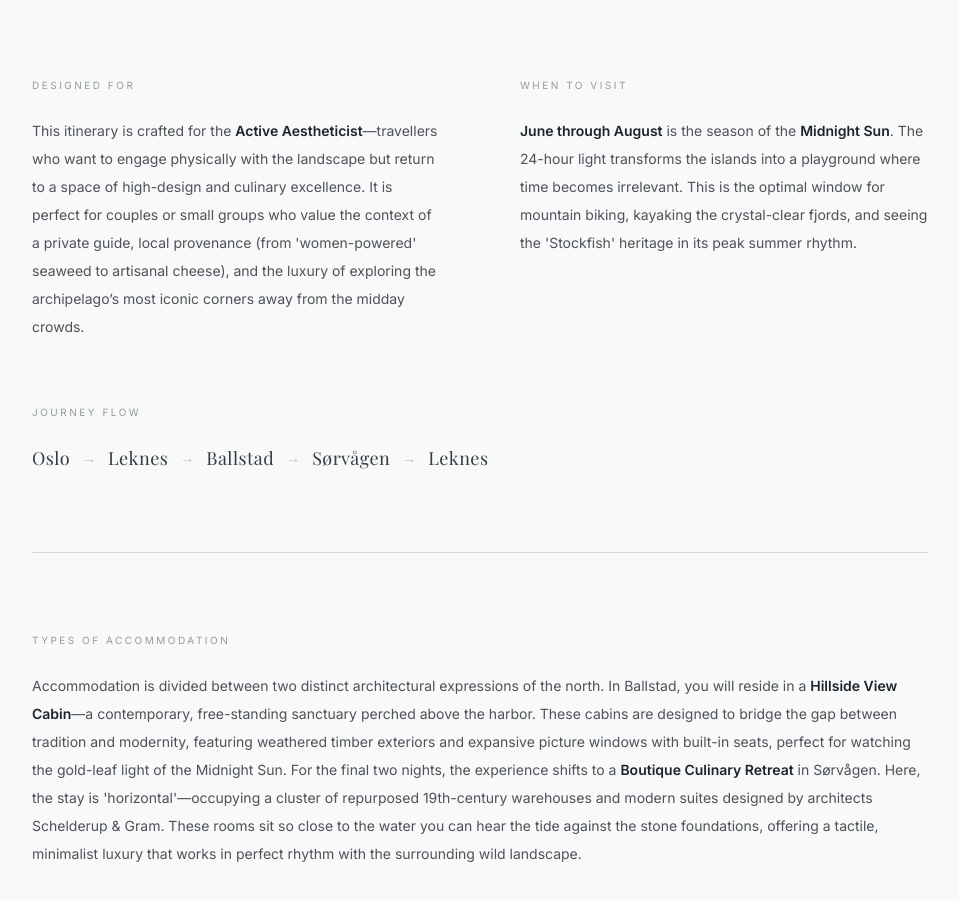
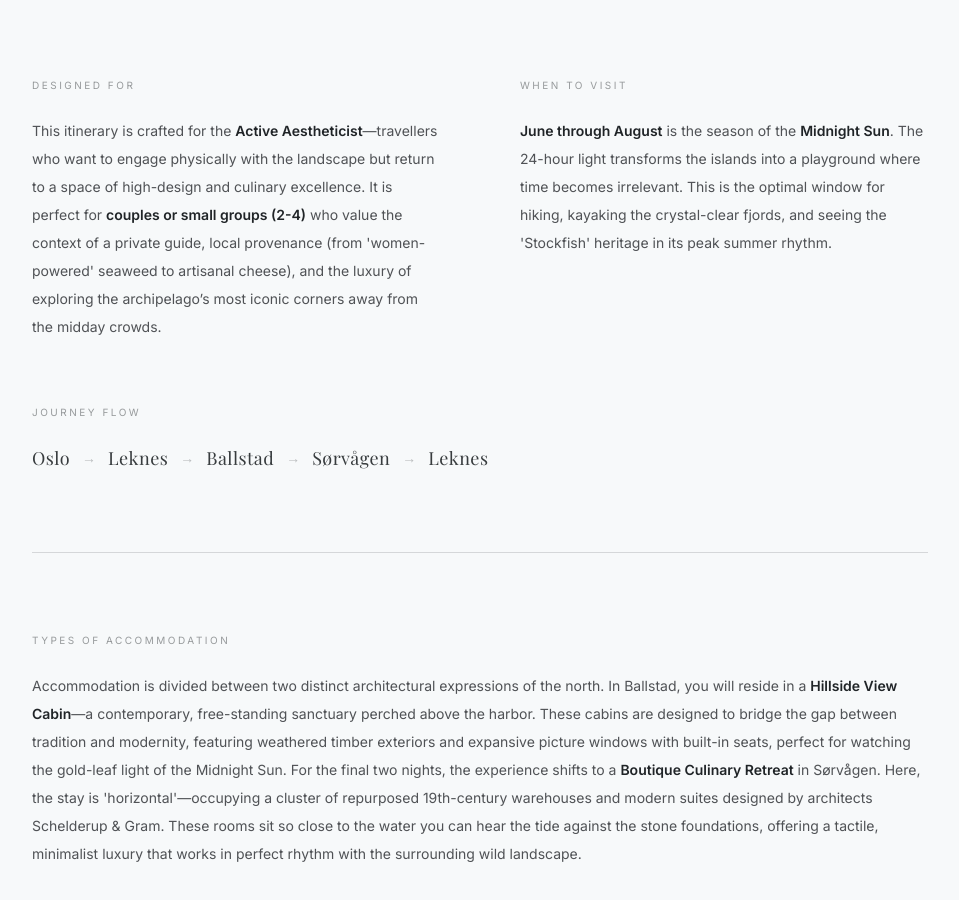
Before and after one commit to gioascia93/portfolio, a Next.js app: page /itineraries/lofoten-arctic-summer in a window 1280 px wide. Shown: the part 1049-1949 px from the top of the page, without its empty margins (160-1119 px from the left). Built offline with nearby package versions, Linux system fonts and the light colour scheme; a web font is replaced by a local one.

Commit message:
feat: refine itinerary guest profile and activity details
Clarified guest profile to specify group size and updated activities

```diff
--- a/app/itineraries/[slug]/page.tsx
+++ b/app/itineraries/[slug]/page.tsx
@@ -25,8 +25,8 @@ const itineraryData: Record<string, {
     heroImage: "/images/lofoten_hero.jpg",
     heroTagline: "Lofoten: Where the Mountains Meet the Sea",
     overview: "The Lofoten Islands are a geological anomaly—a dramatic spine of ancient granite peaks rising directly from the turquoise waters of the Norwegian Sea. This journey is a study in the region's coastal identity, where traditional fishing heritage has been reimagined through the lens of contemporary design and culinary activism. From the active harbor of Ballstad to the raw, wild tip of the archipelago in Sørvågen, I focus on the interplay between the sea and the summits, celebrating the profound, 24-hour light of the Arctic summer.",
-    guestProfile: "This itinerary is crafted for the **Active Aestheticist**—travellers who want to engage physically with the landscape but return to a space of high-design and culinary excellence. It is perfect for couples or small groups who value the context of a private guide, local provenance (from 'women-powered' seaweed to artisanal cheese), and the luxury of exploring the archipelago’s most iconic corners away from the midday crowds.",
-    whenToVisit: "**June through August** is the season of the **Midnight Sun**. The 24-hour light transforms the islands into a playground where time becomes irrelevant. This is the optimal window for mountain biking, kayaking the crystal-clear fjords, and seeing the 'Stockfish' heritage in its peak summer rhythm.",
+    guestProfile: "This itinerary is crafted for the **Active Aestheticist**—travellers who want to engage physically with the landscape but return to a space of high-design and culinary excellence. It is perfect for **couples or small groups (2-4)** who value the context of a private guide, local provenance (from 'women-powered' seaweed to artisanal cheese), and the luxury of exploring the archipelago’s most iconic corners away from the midday crowds.",
+    whenToVisit: "**June through August** is the season of the **Midnight Sun**. The 24-hour light transforms the islands into a playground where time becomes irrelevant. This is the optimal window for hiking, kayaking the crystal-clear fjords, and seeing the 'Stockfish' heritage in its peak summer rhythm.",
     journeyFlow: ["Oslo", "Leknes", "Ballstad", "Sørvågen", "Leknes"],
     activities: [
       {
```
